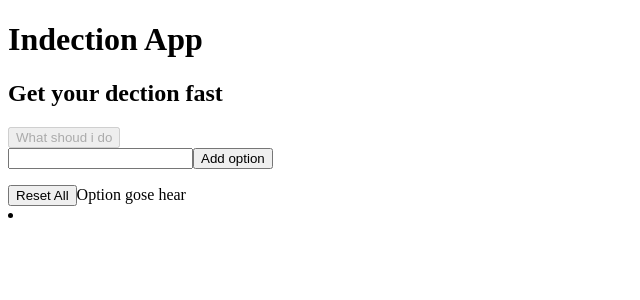
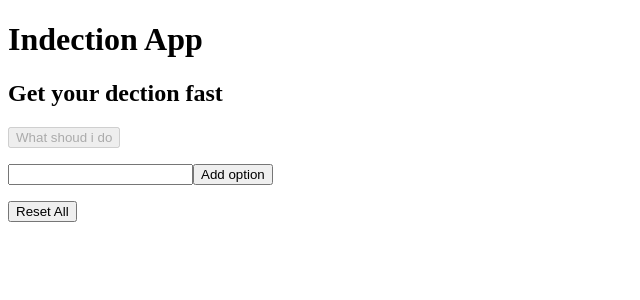
Before and after one commit to nadeeraka/React-playground, a React (Create React App) app: page / in a window 1280 px wide. Shown: the top 300 px of the page, without its empty margins (0-640 px from the left). Built offline with nearby package versions, Linux system fonts and the light colour scheme.

Commit message:
optimize

```diff
--- a/src/App.js
+++ b/src/App.js
@@ -1,147 +1,122 @@
-import React, { Component } from 'react';
-
-
+import React, { Component } from "react";
 
 class App extends Component {
-    constructor(props)
-    {
+  constructor(props) {
     super(props);
-      this.state ={
+    this.state = {
       options: []
-      }
+    };
     this.handelReset = this.handelReset.bind(this);
     this.handelOptions = this.handelOptions.bind(this);
     this.handelAddOption = this.handelAddOption.bind(this);
-
   }
-    handelReset()
-    {
-      this.setState(()=>({options:[]}));
-
+  handelReset() {
+    this.setState(() => ({ options: [] }));
   }
-    handelOptions()
-    {
+  handelOptions() {
     let optionsArray = this.state.options;
-      let index = Math.floor(Math.random()*optionsArray.length);
-      alert(optionsArray[index])
+    let index = Math.floor(Math.random() * optionsArray.length);
+    alert(optionsArray[index]);
   }
-    handelAddOption(value)
-    {
-      if(!value)
-      {
-       return 'invalid! Enter valid value ';
-      }
-      else if(this.state.options.indexOf(value)>-1)
-      {
+  handelAddOption(value) {
+    if (!value) {
+      return "invalid! Enter valid value ";
+    } else if (this.state.options.indexOf(value) > -1) {
       return "don't use same value";
     }
-      this.setState((ps) => {
-        return { options: ps.options.concat(value) }
-      })
+    this.setState(ps => {
+      return { options: ps.options.concat(value) };
+    });
   }
   render() {
-    const title = 'Indection App';
-    const sub  = 'Get your dection fast';
+    const title = "Indection App";
+    const sub = "Get your dection fast";
 
     return (
       <div>
         <Header title={title} sub={sub} />
-        <Action opArray={this.state.options}
-         handelOptions={this.handelOptions}/>
-      <AddOption handelAddOption={this.handelAddOption}
+        <Action
+          opArray={this.state.options}
+          handelOptions={this.handelOptions}
         />
-      <Options opArray={this.state.options} />
+        <AddOption handelAddOption={this.handelAddOption} />
+        <Options opArray={this.state.options}
+        handelReset={this.handelReset} />
       </div>
     );
   }
 }
- class Header extends Component
- {
-  render() {
+
+const Header = props => {
   return (
     <div>
-        <h1>{this.props.title}</h1>
-        <h2>{this.props.sub}</h2>
+      <h1>{props.title}</h1>
+      <h2>{props.sub}</h2>
     </div>
-    )
-  }
- }
- class Action extends Component
- {
-   render() {
+  );
+};
+const Action = props => {
   return (
     <div>
-         <button disabled={! this.props.opArray.length>0} onClick={this.props.handelOptions}>What shoud i do</button>
+      <button
+        disabled={!props.opArray.length > 0}
+        onClick={props.handelOptions}
+      >
+        What shoud i do
+      </button>
     </div>
-     )
-   }
+  );
+};
 
-  }
-  class AddOption extends Component
-  {
-    constructor(props)
-    {
+class AddOption extends Component {
+  constructor(props) {
     super(props);
     this.state = {
-        error:null
-      }
+      error: null
+    };
     this.handelAddOption = this.handelAddOption.bind(this);
   }
-    handelAddOption(e)
-    {
+  handelAddOption(e) {
     e.preventDefault();
     let value = e.target.elements.data.value.trim();
     let error = this.props.handelAddOption(value);
-      if(error)
-      {
-       this.setState(()=>({error}))
+    if (error) {
+      this.setState(() => ({ error }));
     }
-
   }
   render() {
     return (
       <div>
+        <p>{this.state.error}</p>
         <form onSubmit={this.handelAddOption}>
-          <input type='text'name='data'></input>
+          <input type="text" name="data" />
           <button>Add option</button>
         </form>
-          <SingleOption error={this.state.error}/>
+        <SingleOption />
       </div>
-      )
+    );
   }
 }
-  class Options extends Component
-  {
-    constructor(props)
-    {
-      super(props);
-      this.handelReset =this.handelReset.bind(this);
-    }
-    handelReset()
+const Options =(props)=>
  {
 
-    }
-    render() {
-      return <div>
-      <button onClick={this.handelReset}>Reset All</button>
-      Option gose hear
-          <li>{this.props.opArray.map((elamants)=>
-            <SingleOption key={elamants} textValue={elamants} /> )}</li>
-        </div>;
-    }
+    return (
+      <div>
+        {props.opArray.map(elamants => (
+          <SingleOption key={elamants} textValue={elamants} />
+        ))}
+        <button onClick={props.handelReset}>Reset All</button>
+      </div>
+    );
   }
 
-  class SingleOption extends Component
-  {
-    render() {
+
+const SingleOption = props => {
   return (
     <div>
-        <ul>
-          {this.props.textValue}
-        </ul>
-        {this.props.error}
+      <ul>{props.textValue}</ul>
     </div>
-      )
-    }
-  }
+  );
+};
+
 export default App;
```
Lines whose indentation alone changed are shown as unchanged.
